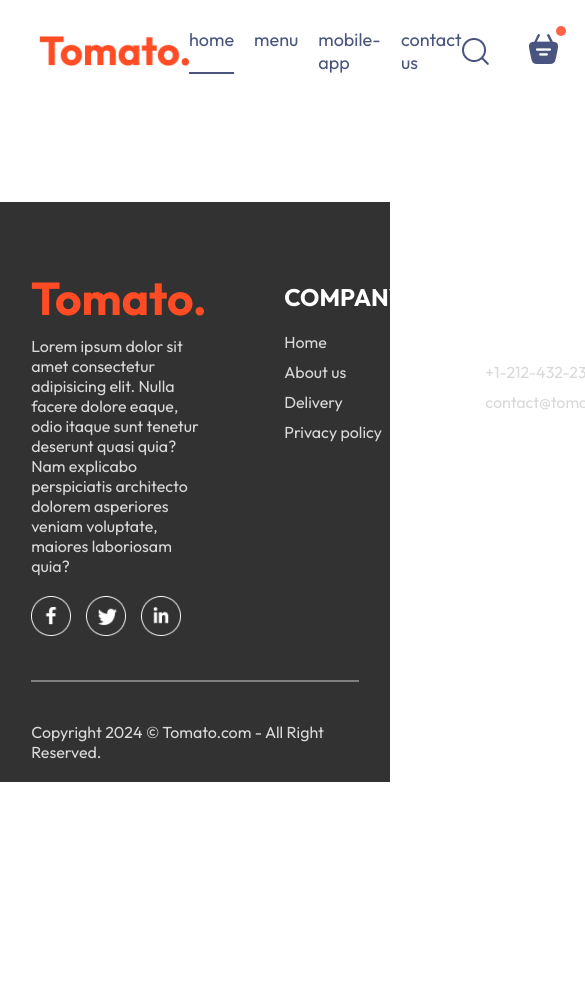
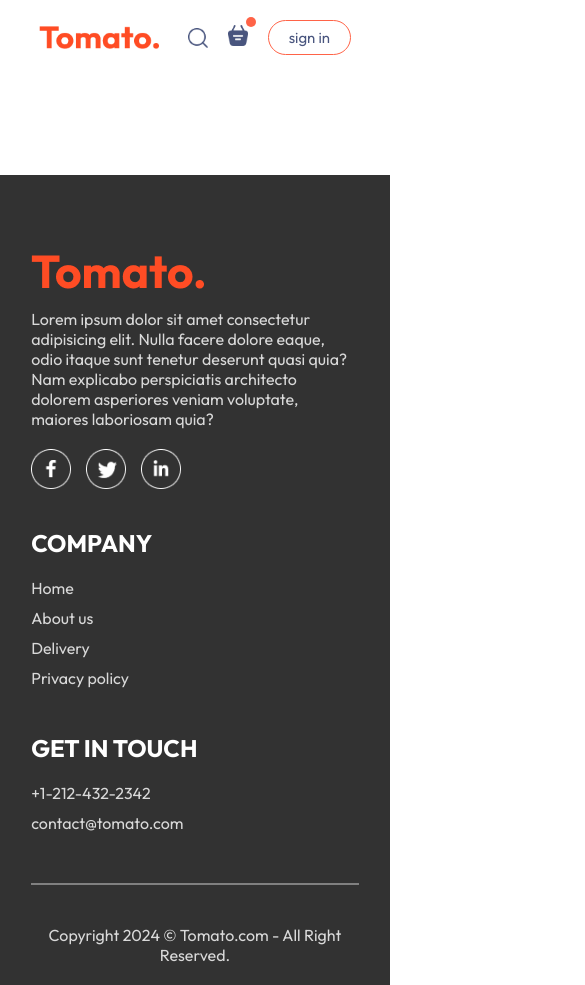
Before and after one commit to shashidhar275/FlavorFleet, a React (Vite) app in the folder frontend/: page /order in a window 390 px wide. Shown: the top 985 px of the page, 585 px wide, since content can reach past the window. Before the commit the page ends 844 px from the top, so only its background shows below. Built offline with nearby package versions, Linux system fonts and the light colour scheme.

Commit message:
Enhanced UI responsiveness

```diff
--- a/frontend/src/components/ExploreMenu/ExploreMenu.css
+++ b/frontend/src/components/ExploreMenu/ExploreMenu.css
@@ -54,3 +54,10 @@
     border: 4px solid tomato;
     padding: 2px;
 }
+
+@media (max-width: 1050px){
+    .explore-menu-text{
+        max-width: 100%;
+        font-size: 14px;
+    }
+}
--- a/frontend/src/components/Footer/Footer.css
+++ b/frontend/src/components/Footer/Footer.css
@@ -45,3 +45,14 @@
     background-color: grey;
     border: none;
 }
+
+@media (max-width: 750px){
+    .footer-content{
+        display: flex;
+        flex-direction: column;
+        gap: 35px;
+    }
+    .footer-copyright{
+        text-align: center;
+    }
+}
--- a/frontend/src/components/Header/Header.css
+++ b/frontend/src/components/Header/Header.css
@@ -37,5 +37,21 @@
     background-color: white;
     font-size: max(1vw,13px);
     border-radius: 50px;
+}
 
+@media (max-width: 1050px){
+    .header-contents{
+        max-width: 45%;
+    }
 }
+@media (max-width: 750px){
+    .header-contents{
+        max-width: 65%;
+    }
+    .header-contents p{
+        display: none;
+    }
+    .header-contents button{
+        padding: 2vw 4vw;
+    }
+}
--- a/frontend/src/components/Navbar/Navbar.css
+++ b/frontend/src/components/Navbar/Navbar.css
@@ -60,3 +60,46 @@
     top: -8px;
     right: -8px;
 }
+
+@media (max-width: 1050px){
+    .navbar .logo{
+        width: 140px;
+    }
+    .navbar-menu{
+        gap: 20px;
+        font-size: 17px;
+    }
+    .navbar-right{
+        gap: 30px;
+    }
+    .navbar-right img{
+        width: 22px;
+    }
+    .navbar-right button{
+        padding: 8px 25px;
+    }
+}
+@media (max-width: 900px){
+    .navbar .logo{
+        width: 120px;
+    }
+    .navbar-menu{
+        gap: 15px;
+        font-size: 16px;
+    }
+    .navbar-right{
+        gap: 20px;
+    }
+    .navbar-right img{
+        width: 20px;
+    }
+    .navbar-right button{
+        padding: 7px 20px;
+        font-size: 15px;
+    }
+}
+@media (max-width: 750px){
+    .navbar-menu{
+        display: none;
+    }
+}
--- a/frontend/src/components/Navbar/Navbar.jsx
+++ b/frontend/src/components/Navbar/Navbar.jsx
@@ -1,6 +1,7 @@
 import React, { useState } from 'react'
 import './Navbar.css'
 import { assets } from '../../assets/assets'
+import { Link } from 'react-router-dom'
 
 const Navbar = () => {
     const [menu,setMenu] = useState("home");
@@ -8,10 +9,10 @@
     <div className='navbar'>
       <img src={assets.logo} alt="" className='logo' />
       <ul className="navbar-menu">
-        <li onClick={()=>setMenu("home")} className={menu==="home"?"active":""}>home</li>
-        <li onClick={()=>setMenu("menu")} className={menu==="menu"?"active":""}>menu</li>
-        <li onClick={()=>setMenu("mobile-app")} className={menu==="mobile-app"?"active":""}>mobile-app</li>
-        <li onClick={()=>setMenu("contact-us")} className={menu==="contact-us"?"active":""}>contact us</li>
+        <Link to='/' onClick={()=>setMenu("home")} className={menu==="home"?"active":""}>home</Link>
+        <a href="#explore-menu" onClick={()=>setMenu("menu")} className={menu==="menu"?"active":""}>menu</a>
+        <a href="#app-download" onCack={()=>setMenu("mobile-app")} className={menu==="mobile-app"?"active":""}>mobile-app</a>
+        <a href="#footer" onClick={()=>setMenu("contact-us")} className={menu==="contact-us"?"active":""}>contact us</a>
       </ul>
       <div className="navbar-right">
         <img src={assets.search_icon} alt="" />
--- a/frontend/src/index.css
+++ b/frontend/src/index.css
@@ -5,6 +5,7 @@
   margin: 0;
   box-sizing: border-box;
   font-family: Outfit;
+  scroll-behavior: smooth;
 }
 
 body{
```
